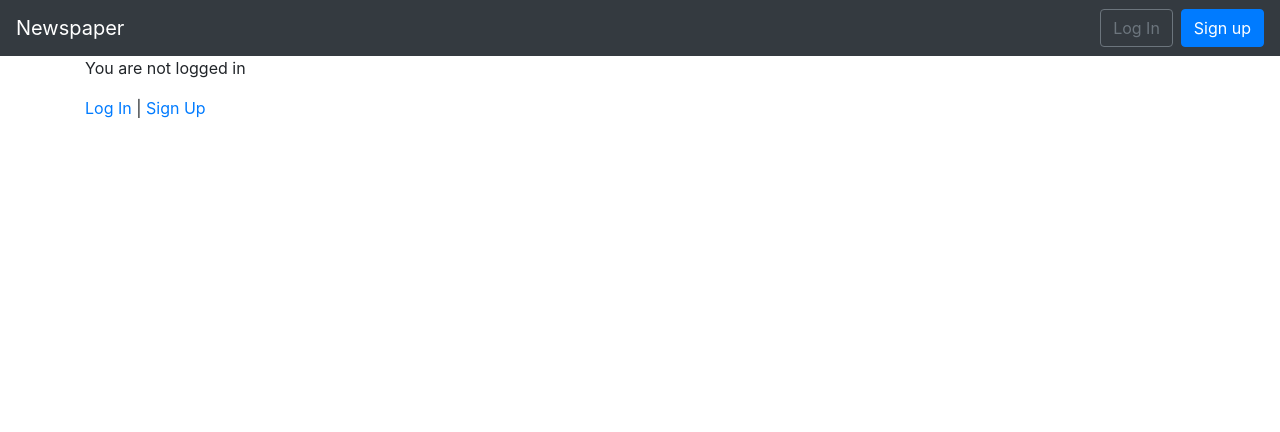
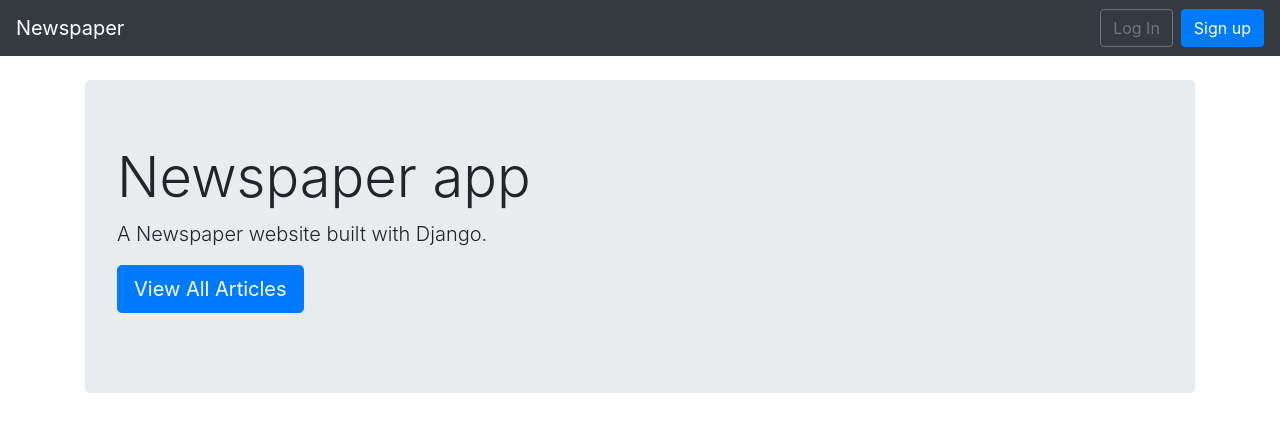
Before and after one commit to nnakamura95/newspaper, a Django app: template templates/home.html in a window 1280 px wide. Shown: the top 432 px of the page. Run offline with Django 3.2, Linux system fonts and the light colour scheme; the template is opened without the code that fills it, so the values that code supplies are empty.

Commit message:
Modified home.html

```diff
--- a/templates/home.html
+++ b/templates/home.html
@@ -1,10 +1,15 @@
 {% extends 'base.html' %}
+
 {% block title %}Home{% endblock title %}
+
 {% block content %}
-{% if user.is_authenticated %}
-Hi {{ user.username }}! You are {{ user.age }} years old
-<p><a href="{% url 'logout' %}">Log Out</a></p> {% else %}
-<p>You are not logged in</p>
-<a href="{% url 'login' %}">Log In</a> | <a href="{% url 'signup' %}">Sign Up</a>
-{% endif %}
+    <br/>
+    <div class="jumbotron">
+        <h1 class="display-4">Newspaper app</h1>
+        <p class="lead">A Newspaper website built with Django.</p>
+        <p class="lead">
+            <a class="btn btn-primary btn-lg" href="{% url 'article_list' %}"
+               role="button">View All Articles</a>
+        </p>
+    </div>
 {% endblock content %}
```
